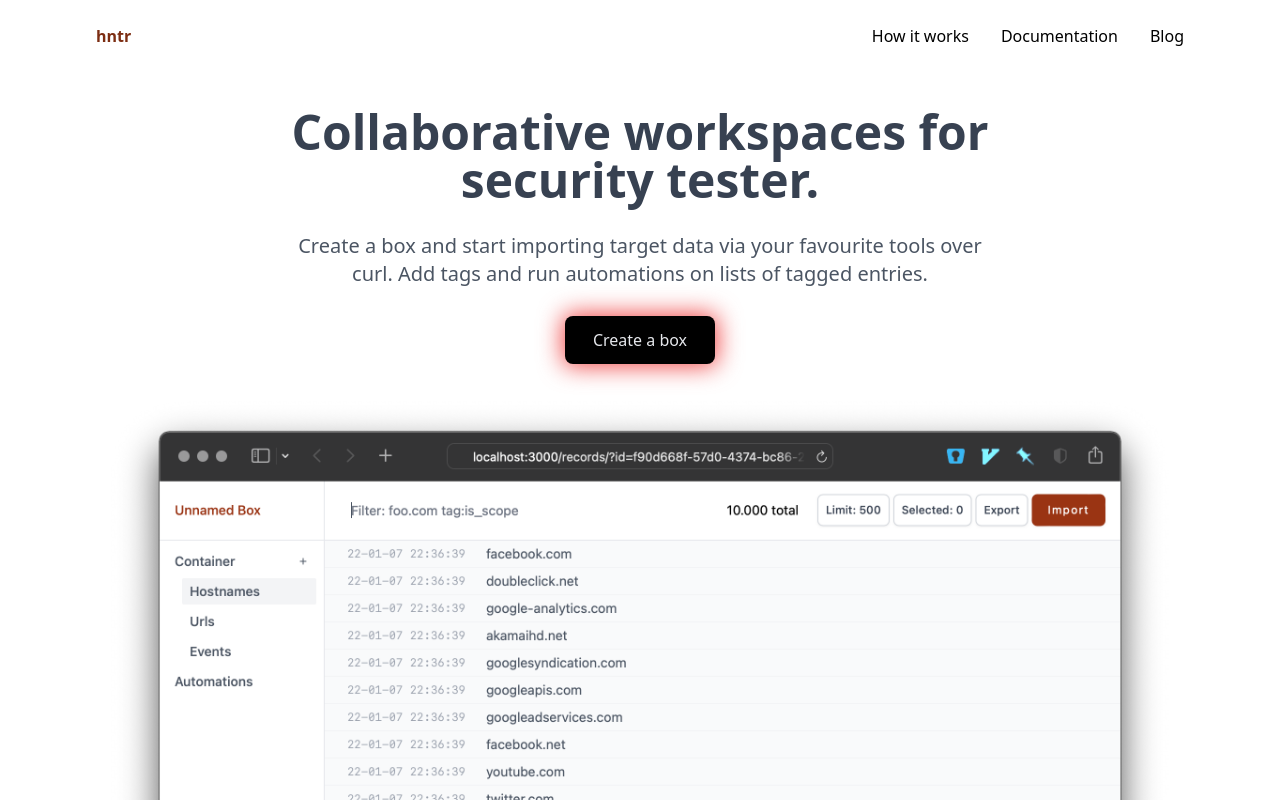
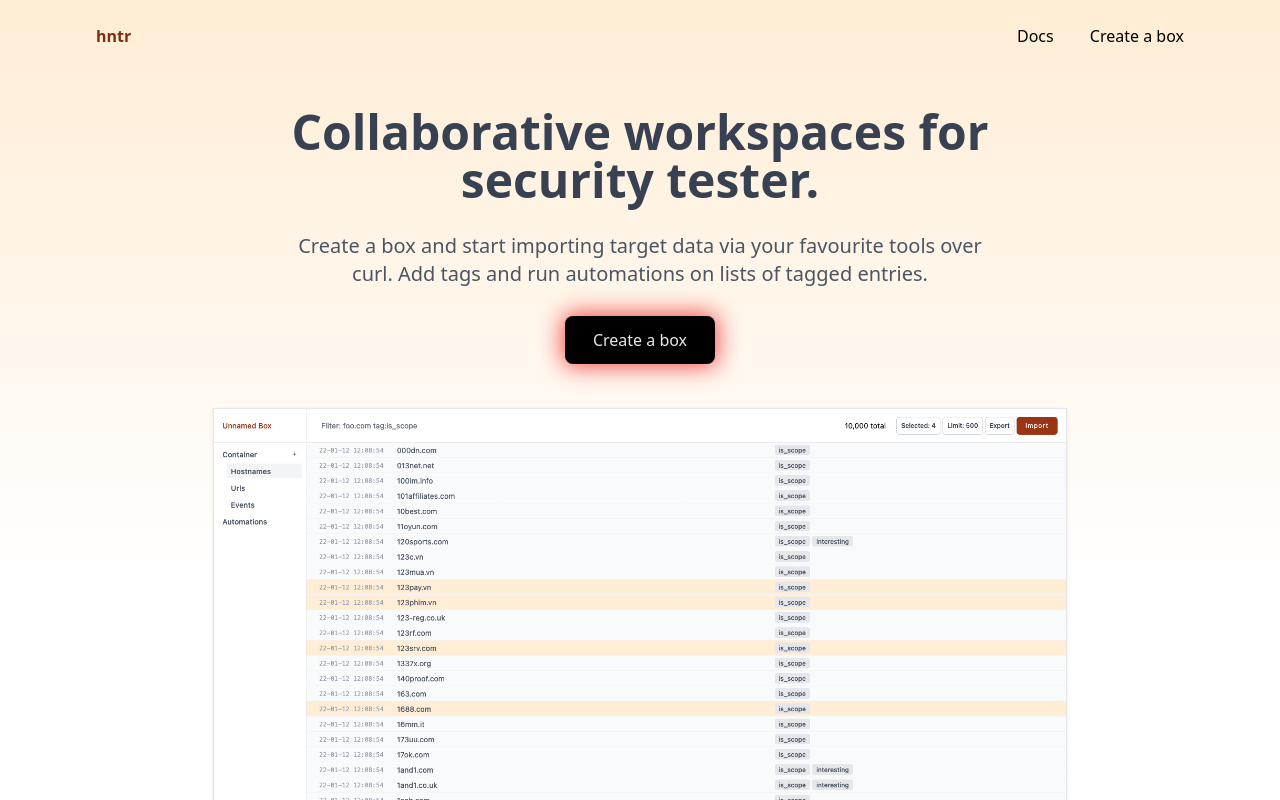
Before and after one commit to rverton/hntr, a Next.js app in the folder frontend/: page / in a window 1280 px wide. Shown: the top 800 px of the page. Built offline with nearby package versions, Linux system fonts and the light colour scheme.

Commit message:
add deep links for search input on records

```diff
--- a/frontend/components/marketingLayout.js
+++ b/frontend/components/marketingLayout.js
@@ -1,9 +1,26 @@
 import Link from 'next/link'
+import { useRouter } from 'next/router'
+
+import api from '../lib/api'
 
 export default function MarketingLayout({ children }) {
+  const router = useRouter()
+
+  const createBox = () => {
+    api.post('/box/create')
+      .then(resp => {
+        router.push(`/records/?id=${resp.data.id}&container=hostnames`)
+      })
+      .catch(err => {
+        console.error(err);
+        alert('Error. Please try again later')
+      })
+  }
+
   return (
     <>
-      <header className="">
+      <div className="absolute top-0 left-0 w-full h-[36rem] bg-gradient-to-b from-orange-100 -z-10"></div>
+      <header className="z-10">
         <nav className="max-w-6xl mx-auto px-4 sm:px-6 lg:px-8" aria-label="Top">
           <div className="w-full py-6 flex items-center justify-between border-b border-indigo-500 lg:border-none">
             <div className="flex w-full justify-between">
@@ -14,15 +31,10 @@ export default function MarketingLayout({ children }) {
               </div>
 
               <div className="hidden space-x-8 lg:block">
-                <Link href="/#howitworks" className="text-base font-medium text-gray-600 hover:text-gray-500" >
-                  How it works
+                <Link href="/docs" className="text-base font-medium text-gray-600 hover:text-gray-500" >
+                  <a className="font-medium">Docs</a>
                 </Link>
-                <Link href="/docs" className="text-base font-medium text-gray-600 hover:text-gray-500" >
-                  Documentation
-                </Link>
-                <Link href="/boxes" className="text-base font-medium text-gray-600 hover:text-gray-500" >
-                  Blog
-                </Link>
+                <a href="#" className="font-medium" onClick={createBox}> Create a box</a>
               </div>
 
             </div>
--- a/frontend/pages/index.js
+++ b/frontend/pages/index.js
@@ -1,4 +1,3 @@
-import Link from 'next/link'
 import { useRouter } from 'next/router'
 
 import MarketingLayout from '../components/marketingLayout'
@@ -46,7 +45,7 @@ export default function Index() {
         </div>
       </div>
 
-      <img src="/screenshot.png" className="w-10/12 mt-5 mx-auto" />
+      <img src="/screenshot.png" className="w-8/12 border shadow mt-8 mx-auto" />
 
       <div id="howitworks" className="max-w-6xl mx-auto my-20 sm:px-6 lg:px-8 p-3">
         <div className="grid grid-cols-3 gap-12">
--- a/frontend/pages/records/index.js
+++ b/frontend/pages/records/index.js
@@ -2,7 +2,7 @@ import Head from 'next/head'
 import { useRouter } from 'next/router'
 import { format, parseISO } from 'date-fns'
 
-import { Fragment, useRef, useState, useMemo } from 'react'
+import { Fragment, useRef, useState, useMemo, useEffect } from 'react'
 import { Dialog, Transition } from '@headlessui/react'
 
 import Layout from '../../components/layout'
@@ -51,9 +51,15 @@ export default function Home() {
     />;
   }, [records, isLoading, selected])
 
+  useEffect(() => {
+    setFilter(router.query.term)
+    setFilterInput(router.query.term)
+  }, [router.query.term])
+
   const handleSubmit = (e) => {
     if (e.key == 'Enter') {
       setFilter(filterInput)
+      router.push(`${router.pathname}?id=${id}&container=${container}&term=${filterInput}`, undefined, { shallow: true })
     }
   }
 
```
Also changed, not shown: frontend/public/screenshot.png.
